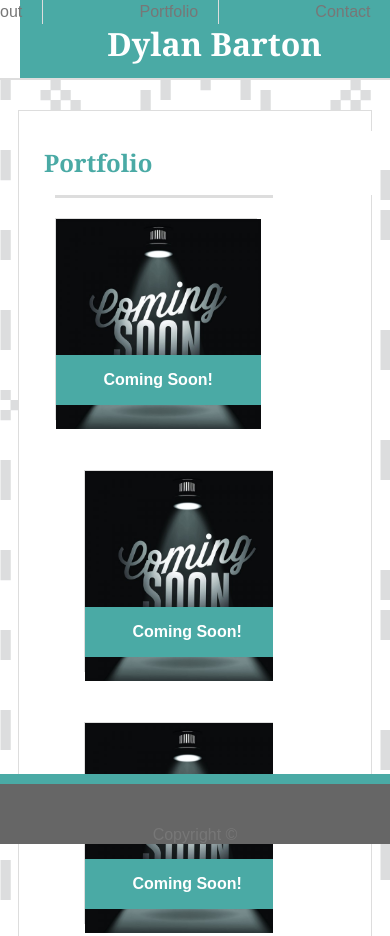
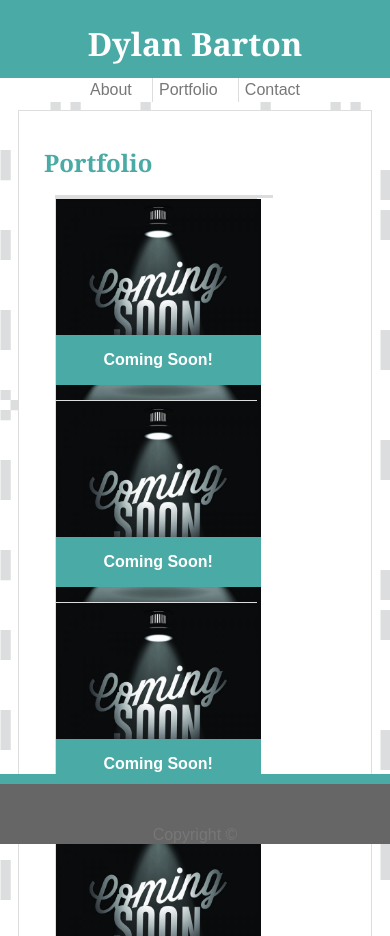
Before and after one commit to DylanBarton1856/Responsive-Portfolio, a plain HTML site: page portfolio.html in a window 390 px wide. Shown: the top 936 px of the page. Drawn offline with Linux system fonts and the light colour scheme.

Commit message:
MQ changes

```diff
--- a/assets/css/style.css
+++ b/assets/css/style.css
@@ -169,13 +169,14 @@
     .links{
         width: 100%;
         margin: 0 auto;
+        background-color: white;
     }
     .header {
         margin: 0 auto;
     }
 
     .AboutMe {
-        width: 100%;
+        width: 90%;
         margin: 0px;
     }
 
@@ -187,6 +188,22 @@
         margin-left:5%;
         margin-right:5%;
         width: auto;
+    }
+
+    #SelfImage {
+    width:100%
+    }
+
+    #contact{
+        padding-right:90px;
+    }
+
+    #about{
+        padding-left: 90px;
+    }
+
+    .container1{
+        margin: 0 auto;
     }
 
 @media screen and (max-width: 768px) {
@@ -201,13 +218,13 @@
             width: auto;
         }
 
-        .name {
+        /* .name {
             margin-left: 5%;
         }
 
         .links {
             margin-right: 5%;
-        }
+        } */
     }
 
 
@@ -223,13 +240,13 @@
             width: 70%;
         }
 
-        .name {
+        /* .name {
             margin-left: 5%;
         }
 
         .links {
             margin-right: 5%;
-        }
+        } */
 
     }
 }
--- a/portfolio.html
+++ b/portfolio.html
@@ -3,8 +3,8 @@
 <head>
     <title>Dylan Barton</title>
 <!-- CSS Sheets -->
+    <link rel="stylesheet" type="text/css" href="assets/css/portfolio.css">
     <link rel="stylesheet" type="text/css" href="assets/css/style.css">
-    <link rel="stylesheet" type="text/css" href="assets/css/portfolio.css">
 </head>
 
 <body>
@@ -13,19 +13,21 @@
 
         <div class="heading">
 
+    <!-- Name -->
+
+            <h1 class="name">Dylan Barton</h1>
+
             <ul class="links">
 
                 <li id="about"><a href="index.html">About</a></li>
 
                 <li id="portfolio"><a href="portfolio.html">Portfolio</a></li>
 
-                <li><a href="contact.html">Contact</a></li>
+                <li id="contact"><a href="contact.html">Contact</a></li>
 
             </ul>
 
-<!-- Name -->
 
-            <h1 class="name">Dylan Barton</h1>
 
         </div>
 
```
Also changed, not shown: contact.html (+5 -4 lines), index.html (+5 -3 lines).
